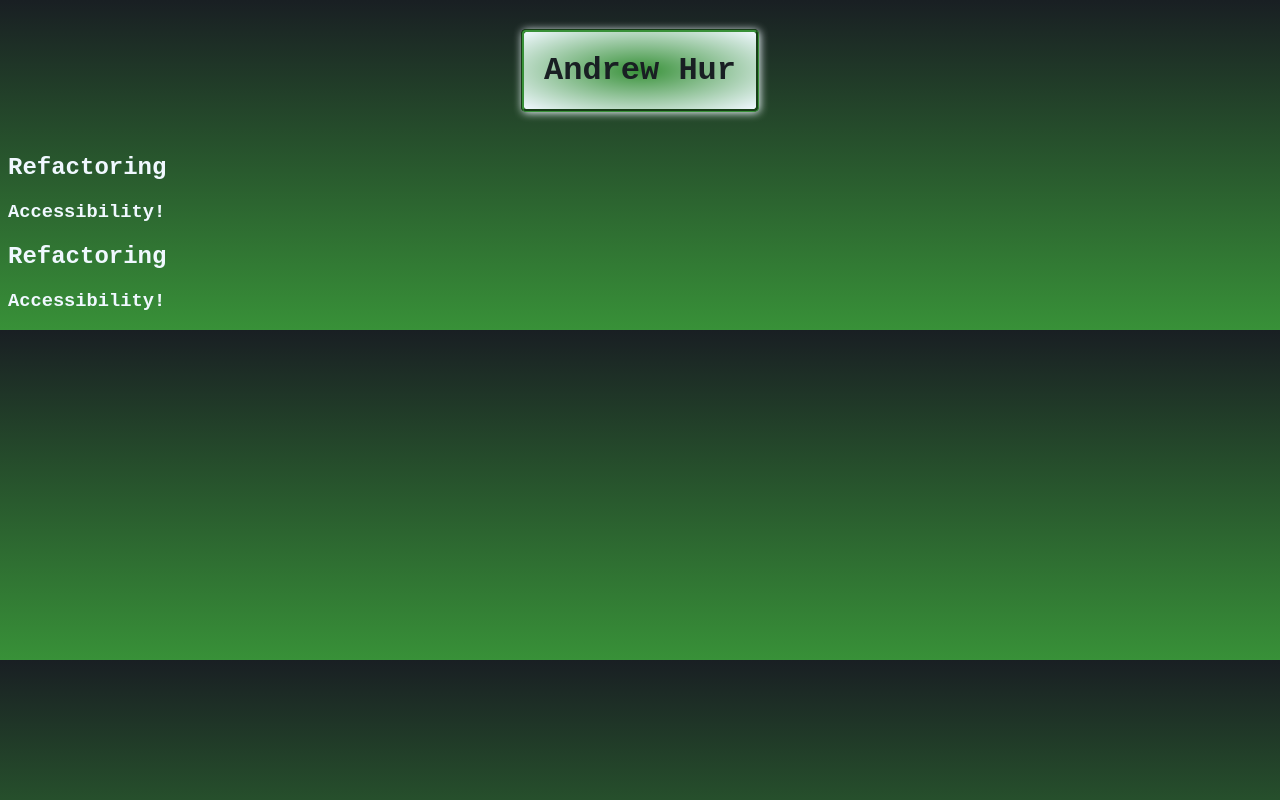
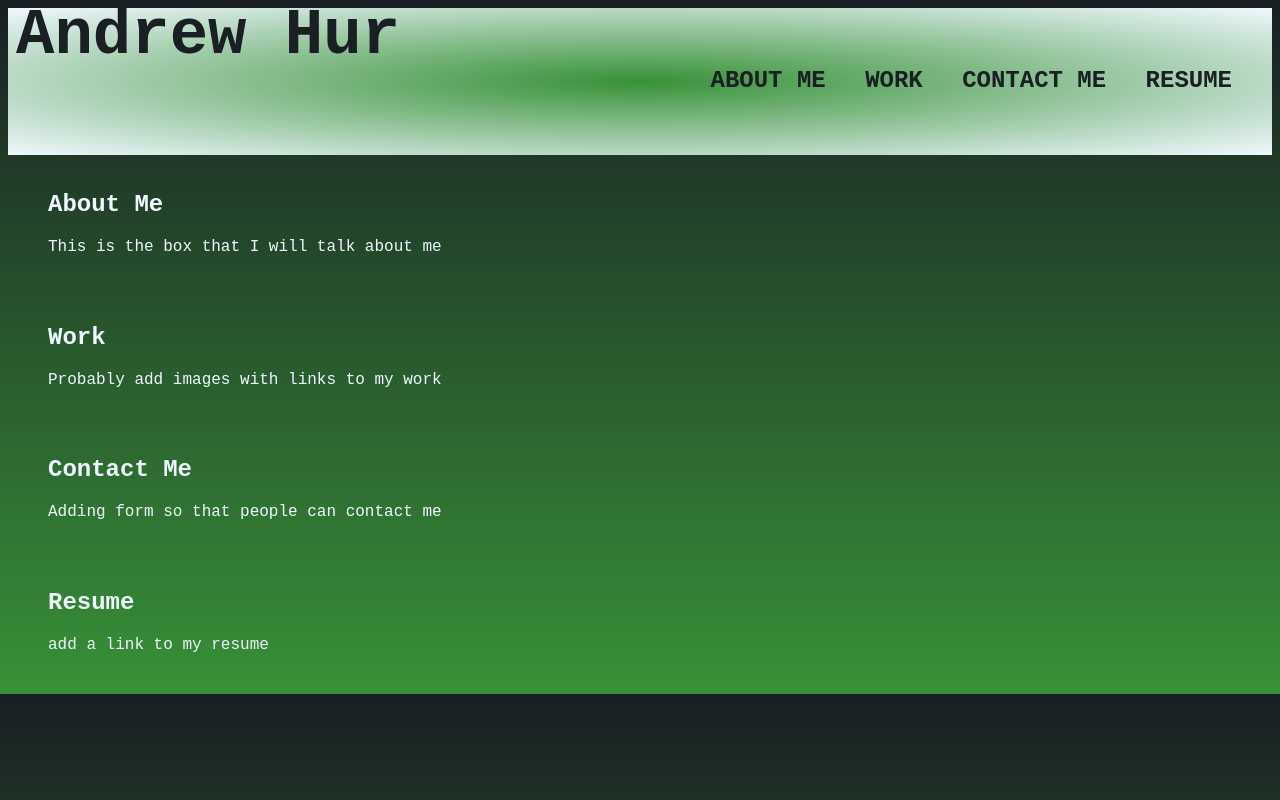
Before and after one commit to ATHur1104/02-Portfolio, a plain HTML site: page index.html in a window 1280 px wide. Drawn offline with Linux system fonts and the light colour scheme.

Commit message:
Adding basic skeleton for the outline

```diff
--- a/assets/styles.css
+++ b/assets/styles.css
@@ -17,24 +17,59 @@ body{
 }
 
 header {
-    display: flex;
-    align-items: center;
-    justify-content: center;
+    padding: 20px;
+    background-image: radial-gradient(
+        var(--mid) 0%,
+        var(--light) 100%);
+        size: 10vh 100vw;
 }
 
 header h1 {
+    display: inline-block;
     color: var(--dark);
-    background-image: radial-gradient(
-        var(--mid) 0%,
-        var(--light) 100%);;
-    justify-content: center;
-    border: groove 3px var(--mid);
-    border-radius: 5px;
     padding: 20px;
-    box-shadow: 1px 1px 8px var(--light);
+    font-size: 8vh;
+    margin-left: -.5em;
+    margin-top: -.75em;
 }
 
-.topright {
+header nav {
+    padding-top: 15px;
+    margin-right: 20px;
+    float: right;
+    font-size: 3vh;
+}
+
+header nav ul {
+    list-style-type: none;
+}
+
+header nav ul li {
+    display: inline-block;
+    margin-left: 25px;
+}
+
+section {
+    display: flex;
+}
+
+section ul {
+    flex-wrap: wrap;
+    flex-direction: row;
+}
+
+a {
+    color: var(--dark);
+    text-decoration: none;
+    text-transform: uppercase;
+    font-weight: bolder;
+}
+
+p {
+    font-size: 16px;
+}
+
+/* .topright {
     flex;
 }
 
@@ -44,4 +79,4 @@ header h1 {
 
 .bottomleft {
 
-}
+} */
--- a/index.html
+++ b/index.html
@@ -10,16 +10,57 @@
 <body>
     <header>
         <h1>Andrew Hur</h1>
+        <nav>
+            <ul>
+                <li>
+                    <a href="#aboutme">About Me</a>
+                </li>
+                <li>
+                    <a href="#work">Work</a>
+                </li>
+                <li>
+                    <a href="#contactme">Contact Me</a>
+                </li>
+                <li>
+                    <a href="#resume">Resume</a>
+                </li>
+            </ul>
+        </nav>
     </header>
 
     <main>
-        <section id="topright">
-            <h2>Refactoring</h2>
-            <h3>Accessibility!</h3>
+        <section id="aboutme">
+            <ul>
+                <h1>
+                    About Me
+                </h1>
+                <p>This is the box that I will talk about me</p>
+            </ul>
+
         </section>
-        <section>
-            <h2>Refactoring</h2>
-            <h3>Accessibility!</h3>
+        <section id="work">
+            <ul>
+                <h1>
+                    Work
+                </h1>
+                <p>Probably add images with links to my work</p>
+            </ul>
+        </section>
+        <section id="contactme">
+            <ul>
+                <h1>
+                    Contact Me
+                </h1>
+                <p>Adding form so that people can contact me</p>
+            </ul>
+        </section>
+        <section id="resume">
+            <ul>
+                <h1>
+                    Resume
+                </h1>
+                <p>add a link to my resume</p>
+            </ul>
         </section>
     </main>
 </body>
```
Also changed, not shown: readme.txt (deleted).
